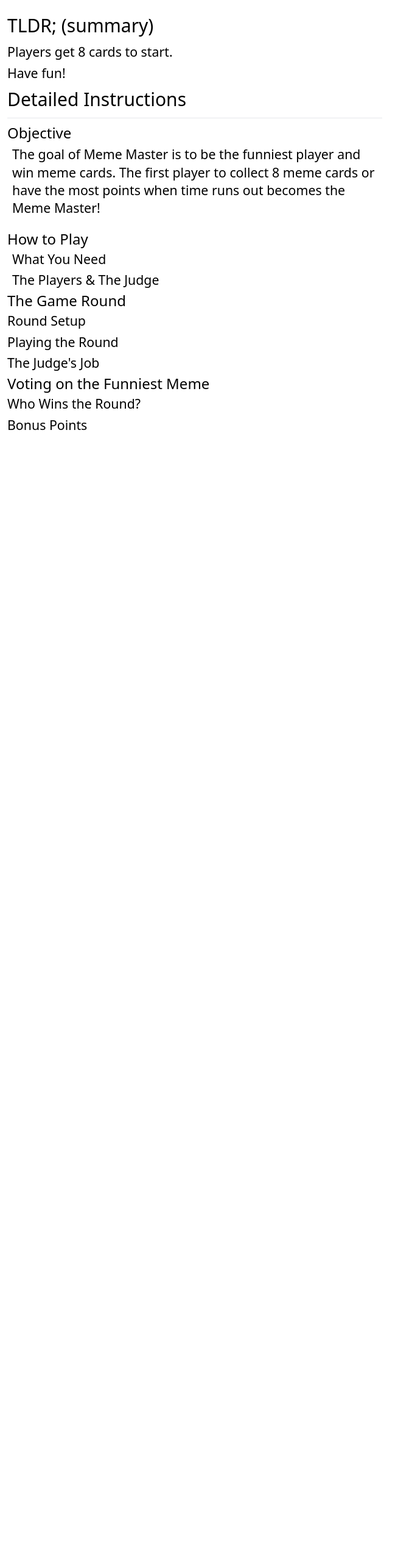
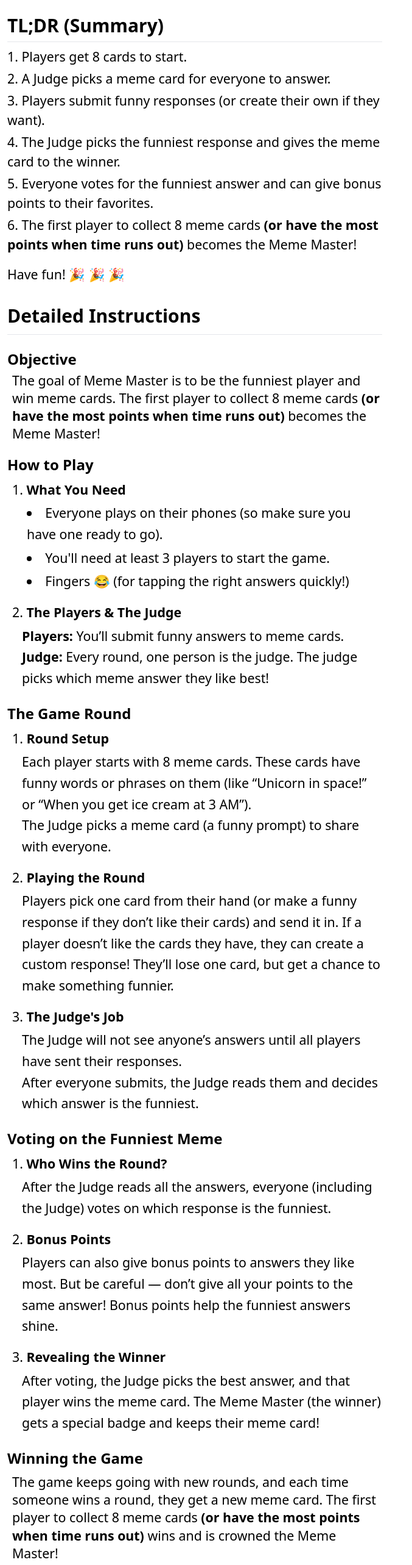
Before and after one commit to mdulc928/Meme-Master, a SvelteKit app in the folder meme-master/: page / in a window 1280 px wide. Shown: the part 40-2606 px from the top of the page at 61% size, without its empty margins (0-677 px from the left). Before the commit the page ends 800 px from the top, so only its background shows below. Built offline with nearby package versions, Linux system fonts and the light colour scheme; no server answers.

Commit message:
feat: Add instructions

```diff
--- a/meme-master/src/routes/+layout.svelte
+++ b/meme-master/src/routes/+layout.svelte
@@ -29,51 +29,198 @@
 </script>
 
 {#snippet helpContent()}
-	<div class="max-w-[30em] overflow-auto px-3">
+	<div
+		class="max-w-[30em] overflow-auto px-3 [&_ol]:list-inside [&_ol]:list-decimal [&_ul]:list-disc"
+	>
+		<!-- Summary (TLDR) -->
 		<div>
-			<h1 class="py-2 text-3xl">TLDR; (summary)</h1>
-			<div>
-				<ol>
+			<h1 class="py-2 text-3xl font-bold">TL;DR (Summary)</h1>
+			<hr />
+			<div class="pt-2">
+				<ol class="list-inside list-decimal space-y-1 pb-4 leading-normal">
 					<li>Players get 8 cards to start.</li>
-					<!--The rest of the summary-->
+					<li>A Judge picks a meme card for everyone to answer.</li>
+					<li>Players submit funny responses (or create their own if they want).</li>
+					<li>The Judge picks the funniest response and gives the meme card to the winner.</li>
+					<li>
+						Everyone votes for the funniest answer and can give bonus points to their favorites.
+					</li>
+					<!-- Updated bullet to mention time running out condition -->
+					<li>
+						The first player to collect 8 meme cards
+						<strong>(or have the most points when time runs out)</strong> becomes the Meme Master!
+					</li>
 				</ol>
-				Have fun!
+				<span class="py-2">Have fun! 🎉 🎉 🎉</span>
 			</div>
 		</div>
-		<h1 class="py-2 pb-3 text-3xl">Detailed Instructions</h1>
-		<hr />
+
+		<!-- Detailed Instructions -->
+		<h1 class="mt-6 py-2 pb-3 text-3xl font-bold">Detailed Instructions</h1>
+		<hr class="mb-4" />
+
+		<!-- Objective -->
 		<div class="py-2">
-			<h2 class="text-2xl">Objective</h2>
+			<h2 class="text-2xl font-semibold">Objective</h2>
 			<div class="py-1 pl-2">
 				<p class="leading-snug">
 					The goal of Meme Master is to be the funniest player and win meme cards. The first player
-					to collect 8 meme cards or have the most points when time runs out becomes the Meme
-					Master!
+					to collect 8 meme cards
+					<strong>(or have the most points when time runs out)</strong> becomes the Meme Master!
 				</p>
 			</div>
 		</div>
+
+		<!-- How to Play -->
 		<div class="py-2">
-			<h2 class="text-2xl">How to Play</h2>
+			<h2 class="mb-2 text-2xl font-semibold">How to Play</h2>
 			<div class="pl-2">
-				<ol>
-					<li>What You Need</li>
-					<li>The Players & The Judge</li>
+				<ol class="list-inside list-decimal space-y-4">
+					<li>
+						<span class="font-bold">What You Need</span>
+						<ul class="mt-1 list-inside list-disc space-y-1 pl-6">
+							<li>Everyone plays on their phones (so make sure you have one ready to go).</li>
+							<li>You'll need at least 3 players to start the game.</li>
+							<li>Fingers 😂 (for tapping the right answers quickly!)</li>
+						</ul>
+					</li>
+
+					<li>
+						<span class="font-bold">The Players &amp; The Judge</span>
+						<div class="mt-1 pl-4">
+							<p><strong>Players:</strong> You’ll submit funny answers to meme cards.</p>
+							<p>
+								<strong>Judge:</strong> Every round, one person is the judge. The judge picks which meme
+								answer they like best!
+							</p>
+						</div>
+					</li>
 				</ol>
 			</div>
-			<h2 class="text-2xl">The Game Round</h2>
-			<div>
-				<ol>
-					<li>Round Setup</li>
-					<li>Playing the Round</li>
-					<li>The Judge's Job</li>
+
+			<!-- The Game Round -->
+			<h2 class="mb-2 mt-6 text-2xl font-semibold">The Game Round</h2>
+			<div class="pl-2">
+				<ol class="list-inside list-decimal space-y-4">
+					<li>
+						<span class="font-bold">Round Setup</span><br />
+						<span class="mt-1 block pl-4">
+							Each player starts with 8 meme cards. These cards have funny words or phrases on them
+							(like “Unicorn in space!” or “When you get ice cream at 3 AM”).<br />
+							The Judge picks a meme card (a funny prompt) to share with everyone.
+						</span>
+					</li>
+
+					<li>
+						<span class="font-bold">Playing the Round</span><br />
+						<span class="mt-1 block pl-4">
+							Players pick one card from their hand (or make a funny response if they don’t like
+							their cards) and send it in. If a player doesn’t like the cards they have, they can
+							create a custom response! They’ll lose one card, but get a chance to make something
+							funnier.
+						</span>
+					</li>
+
+					<li>
+						<span class="font-bold">The Judge's Job</span><br />
+						<span class="mt-1 block pl-4">
+							The Judge will not see anyone’s answers until all players have sent their responses.<br
+							/>
+							After everyone submits, the Judge reads them and decides which answer is the funniest.
+						</span>
+					</li>
 				</ol>
 			</div>
-			<h2 class="text-2xl">Voting on the Funniest Meme</h2>
-			<div>
-				<ol>
-					<li>Who Wins the Round?</li>
-					<li>Bonus Points</li>
+
+			<!-- Voting on the Funniest Meme -->
+			<h2 class="mb-2 mt-6 text-2xl font-semibold">Voting on the Funniest Meme</h2>
+			<div class="pl-2">
+				<ol class="list-inside list-decimal space-y-4">
+					<li>
+						<span class="font-bold">Who Wins the Round?</span><br />
+						<span class="mt-1 block pl-4">
+							After the Judge reads all the answers, everyone (including the Judge) votes on which
+							response is the funniest.
+						</span>
+					</li>
+					<li>
+						<span class="font-bold">Bonus Points</span><br />
+						<span class="mt-1 block pl-4">
+							Players can also give bonus points to answers they like most. But be careful — don’t
+							give all your points to the same answer! Bonus points help the funniest answers shine.
+						</span>
+					</li>
+					<li>
+						<span class="font-bold">Revealing the Winner</span><br />
+						<span class="mt-1 block pl-4">
+							After voting, the Judge picks the best answer, and that player wins the meme card. The
+							Meme Master (the winner) gets a special badge and keeps their meme card!
+						</span>
+					</li>
 				</ol>
+			</div>
+
+			<!-- Winning the Game -->
+			<h2 class="mb-2 mt-6 text-2xl font-semibold">Winning the Game</h2>
+			<div class="pl-2">
+				<p class="leading-snug">
+					The game keeps going with new rounds, and each time someone wins a round, they get a new
+					meme card. The first player to collect 8 meme cards
+					<strong>(or have the most points when time runs out)</strong>
+					wins and is crowned the Meme Master!
+				</p>
+			</div>
+
+			<!-- Extra Game Features -->
+			<h2 class="mb-2 mt-6 text-2xl font-semibold">Extra Game Features</h2>
+			<div class="pl-2">
+				<ol class="list-inside list-decimal space-y-4">
+					<li>
+						<span class="font-bold">Time Limits</span><br />
+						<span class="mt-1 block pl-4">
+							Players get 40 seconds to submit their funny responses.<br />
+							The Judge gets 30 seconds to pick the next meme card.
+						</span>
+					</li>
+					<li>
+						<span class="font-bold">Pausing the Game</span><br />
+						<span class="mt-1 block pl-4">
+							You can pause the game whenever you need a break. Just hit the pause button!
+						</span>
+					</li>
+				</ol>
+			</div>
+
+			<!-- How to Keep the Game Fair and Fun -->
+			<h2 class="mb-2 mt-6 text-2xl font-semibold">How to Keep the Game Fair and Fun</h2>
+			<div class="pl-2">
+				<ul class="list-inside list-disc space-y-2 pl-4">
+					<li>
+						Everyone takes turns judging: Each round, someone different is the Judge, so everyone
+						gets a chance to pick the funniest answers!
+					</li>
+					<li>
+						<span class="font-bold">No take-backs:</span> Once you vote or give bonus points, you can’t
+						change your mind. Choose wisely!
+					</li>
+				</ul>
+			</div>
+
+			<!-- Final Summary or Recap -->
+			<h2 class="mb-2 mt-6 text-2xl font-semibold">Final Recap</h2>
+			<div class="pl-2">
+				<ul class="list-inside list-disc space-y-1 pl-4 leading-normal">
+					<li>Start with 8 cards.</li>
+					<li>Judge picks a meme card to fill in.</li>
+					<li>Players pick a card (or create their own) to respond.</li>
+					<li>Judge picks the funniest, that player wins a meme card.</li>
+					<li>Everyone votes for the funniest answer and gives bonus points.</li>
+					<!-- Updated recap to include time-based condition -->
+					<li>
+						Collect 8 meme cards or finish with the highest points when the timer runs out to become
+						the Meme Master!
+					</li>
+				</ul>
 			</div>
 		</div>
 	</div>
@@ -83,7 +230,9 @@
 	<div
 		class="relative col-start-1 col-end-1 row-start-1 row-end-1 flex min-h-lvh flex-col text-[16pt] leading-relaxed"
 	>
-		<div class="sticky top-0 flex h-14 w-full gap-2 px-3 lg:justify-around">
+		<div
+			class="sticky top-0 flex h-14 w-full gap-2 bg-white bg-opacity-50 p-2 px-3 backdrop-blur lg:justify-around"
+		>
 			<div class="flex w-full max-w-[36em] items-center gap-2 [&_button]:px-1 lg:[&_button]:px-3">
 				<button
 					class="flex items-center gap-2"
```
